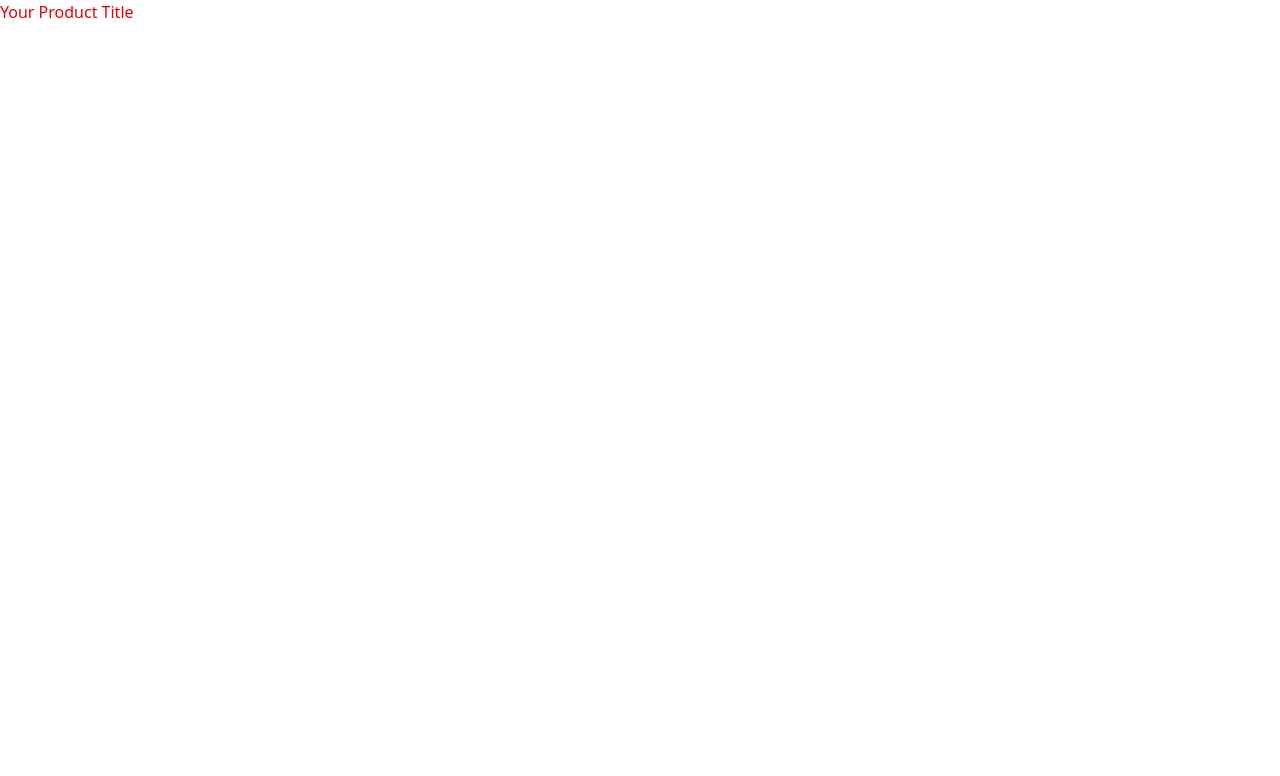
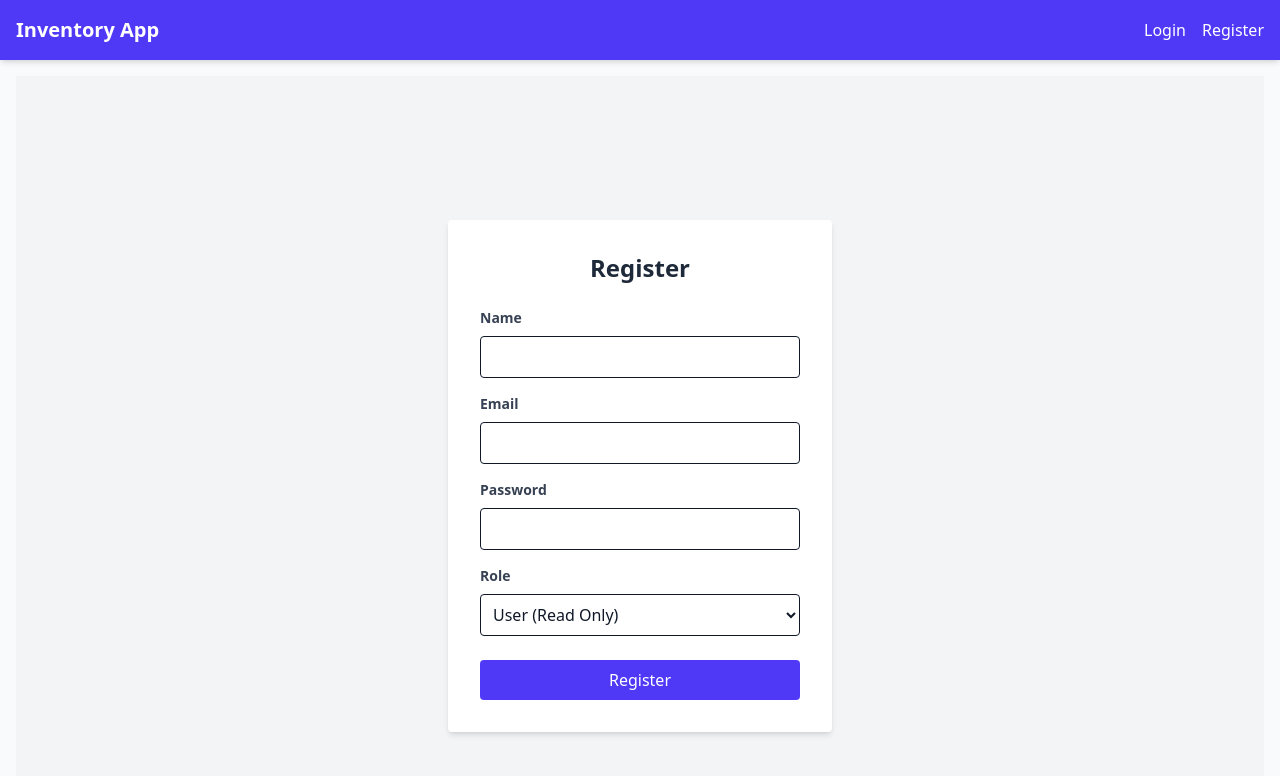
Before and after one commit to 1-RoushanKumar/eCom, a React (Vite) app in the folder ecom_frontend/: page /register in a window 1280 px wide. Shown: the top 776 px of the page. Built offline with nearby package versions, Linux system fonts and the light colour scheme.

Commit message:
login and registering setup.

```diff
--- a/ecom_frontend/src/App.jsx
+++ b/ecom_frontend/src/App.jsx
@@ -1,9 +1,45 @@
-import './index.css'
+import React from "react";
+import {
+  BrowserRouter as Router,
+  Routes,
+  Route,
+  Navigate,
+} from "react-router-dom";
+import { AuthProvider } from "./context/AuthContext";
+import { ToastContainer } from "react-toastify";
+import "react-toastify/dist/ReactToastify.css";
 
-function App() {
-    return (
-        <h1 className="text-red-600">Your Product Title</h1>
-    )
-}
+import Navbar from "./components/Navbar";
+import LoginPage from "./pages/LoginPage";
+import RegisterPage from "./pages/RegisterPage";
 
-export default App
+const App = () => {
+  return (
+    <AuthProvider>
+      <Router>
+        <div className="min-h-screen bg-gray-50 text-gray-900 font-sans">
+          <Navbar />
+          <div className="container mx-auto p-4">
+            <Routes>
+              <Route path="/login" element={<LoginPage />} />
+              <Route path="/register" element={<RegisterPage />} />
+              {/* Placeholder for Dashboard */}
+              <Route
+                path="/dashboard"
+                element={
+                  <div className="text-center mt-10">
+                    Dashboard Coming Soon...
+                  </div>
+                }
+              />
+              <Route path="/" element={<Navigate to="/login" />} />
+            </Routes>
+          </div>
+          <ToastContainer position="top-right" autoClose={3000} />
+        </div>
+      </Router>
+    </AuthProvider>
+  );
+};
+
+export default App;
--- /dev/null
+++ b/ecom_frontend/src/components/Navbar.jsx
@@ -0,0 +1,52 @@
+import React, { useContext } from "react";
+import { Link, useNavigate } from "react-router-dom";
+import { AuthContext } from "../context/AuthContext";
+
+const Navbar = () => {
+  const { token, logout } = useContext(AuthContext);
+  const navigate = useNavigate();
+
+  const handleLogout = () => {
+    logout();
+    navigate("/login");
+  };
+
+  return (
+    <nav className="bg-indigo-600 p-4 shadow-md">
+      <div className="container mx-auto flex justify-between items-center">
+        <Link to="/" className="text-white text-xl font-bold">
+          Inventory App
+        </Link>
+        <div className="space-x-4">
+          {!token ? (
+            <>
+              <Link to="/login" className="text-white hover:text-indigo-200">
+                Login
+              </Link>
+              <Link to="/register" className="text-white hover:text-indigo-200">
+                Register
+              </Link>
+            </>
+          ) : (
+            <>
+              <Link
+                to="/dashboard"
+                className="text-white hover:text-indigo-200"
+              >
+                Dashboard
+              </Link>
+              <button
+                onClick={handleLogout}
+                className="bg-red-500 hover:bg-red-600 text-white px-3 py-1 rounded"
+              >
+                Logout
+              </button>
+            </>
+          )}
+        </div>
+      </div>
+    </nav>
+  );
+};
+
+export default Navbar;
--- /dev/null
+++ b/ecom_frontend/src/pages/LoginPage.jsx
@@ -0,0 +1,69 @@
+import React, { useState, useContext } from "react";
+import { AuthContext } from "../context/AuthContext";
+import { useNavigate } from "react-router-dom";
+import { toast } from "react-toastify";
+
+const LoginPage = () => {
+  const [formData, setFormData] = useState({ email: "", password: "" });
+  const { login } = useContext(AuthContext);
+  const navigate = useNavigate();
+
+  const handleSubmit = async (e) => {
+    e.preventDefault();
+    try {
+      await login(formData.email, formData.password);
+      toast.success("Login Successful!");
+      navigate("/dashboard");
+    } catch (err) {
+      toast.error("Invalid Credentials");
+    }
+  };
+
+  return (
+    <div className="flex items-center justify-center h-screen bg-gray-100">
+      <div className="bg-white p-8 rounded shadow-md w-96">
+        <h2 className="text-2xl font-bold mb-6 text-center text-gray-800">
+          Login
+        </h2>
+        <form onSubmit={handleSubmit}>
+          <div className="mb-4">
+            <label className="block text-gray-700 text-sm font-bold mb-2">
+              Email
+            </label>
+            <input
+              type="email"
+              className="w-full p-2 border rounded focus:outline-none focus:ring-2 focus:ring-indigo-400"
+              value={formData.email}
+              onChange={(e) =>
+                setFormData({ ...formData, email: e.target.value })
+              }
+              required
+            />
+          </div>
+          <div className="mb-6">
+            <label className="block text-gray-700 text-sm font-bold mb-2">
+              Password
+            </label>
+            <input
+              type="password"
+              className="w-full p-2 border rounded focus:outline-none focus:ring-2 focus:ring-indigo-400"
+              value={formData.password}
+              onChange={(e) =>
+                setFormData({ ...formData, password: e.target.value })
+              }
+              required
+            />
+          </div>
+          <button
+            type="submit"
+            className="w-full bg-indigo-600 text-white p-2 rounded hover:bg-indigo-700 transition"
+          >
+            Login
+          </button>
+        </form>
+      </div>
+    </div>
+  );
+};
+
+export default LoginPage;
--- /dev/null
+++ b/ecom_frontend/src/pages/RegisterPage.jsx
@@ -0,0 +1,103 @@
+import React, { useState, useContext } from "react";
+import { AuthContext } from "../context/AuthContext";
+import { useNavigate } from "react-router-dom";
+import { toast } from "react-toastify";
+
+const RegisterPage = () => {
+  const [formData, setFormData] = useState({
+    name: "",
+    email: "",
+    password: "",
+    role: "USER",
+  });
+  const { register } = useContext(AuthContext);
+  const navigate = useNavigate();
+
+  const handleSubmit = async (e) => {
+    e.preventDefault();
+    try {
+      await register(formData);
+      toast.success("Registration Successful!");
+      navigate("/dashboard");
+    } catch (err) {
+      toast.error("Registration Failed. Try again.");
+    }
+  };
+
+  return (
+    <div className="flex items-center justify-center h-screen bg-gray-100">
+      <div className="bg-white p-8 rounded shadow-md w-96">
+        <h2 className="text-2xl font-bold mb-6 text-center text-gray-800">
+          Register
+        </h2>
+        <form onSubmit={handleSubmit}>
+          <div className="mb-4">
+            <label className="block text-gray-700 text-sm font-bold mb-2">
+              Name
+            </label>
+            <input
+              type="text"
+              className="w-full p-2 border rounded focus:outline-none focus:ring-2 focus:ring-indigo-400"
+              value={formData.name}
+              onChange={(e) =>
+                setFormData({ ...formData, name: e.target.value })
+              }
+              required
+            />
+          </div>
+          <div className="mb-4">
+            <label className="block text-gray-700 text-sm font-bold mb-2">
+              Email
+            </label>
+            <input
+              type="email"
+              className="w-full p-2 border rounded focus:outline-none focus:ring-2 focus:ring-indigo-400"
+              value={formData.email}
+              onChange={(e) =>
+                setFormData({ ...formData, email: e.target.value })
+              }
+              required
+            />
+          </div>
+          <div className="mb-4">
+            <label className="block text-gray-700 text-sm font-bold mb-2">
+              Password
+            </label>
+            <input
+              type="password"
+              className="w-full p-2 border rounded focus:outline-none focus:ring-2 focus:ring-indigo-400"
+              value={formData.password}
+              onChange={(e) =>
+                setFormData({ ...formData, password: e.target.value })
+              }
+              required
+            />
+          </div>
+          <div className="mb-6">
+            <label className="block text-gray-700 text-sm font-bold mb-2">
+              Role
+            </label>
+            <select
+              className="w-full p-2 border rounded focus:outline-none focus:ring-2 focus:ring-indigo-400"
+              value={formData.role}
+              onChange={(e) =>
+                setFormData({ ...formData, role: e.target.value })
+              }
+            >
+              <option value="USER">User (Read Only)</option>
+              <option value="ADMIN">Admin (Full Access)</option>
+            </select>
+          </div>
+          <button
+            type="submit"
+            className="w-full bg-indigo-600 text-white p-2 rounded hover:bg-indigo-700 transition"
+          >
+            Register
+          </button>
+        </form>
+      </div>
+    </div>
+  );
+};
+
+export default RegisterPage;
```
